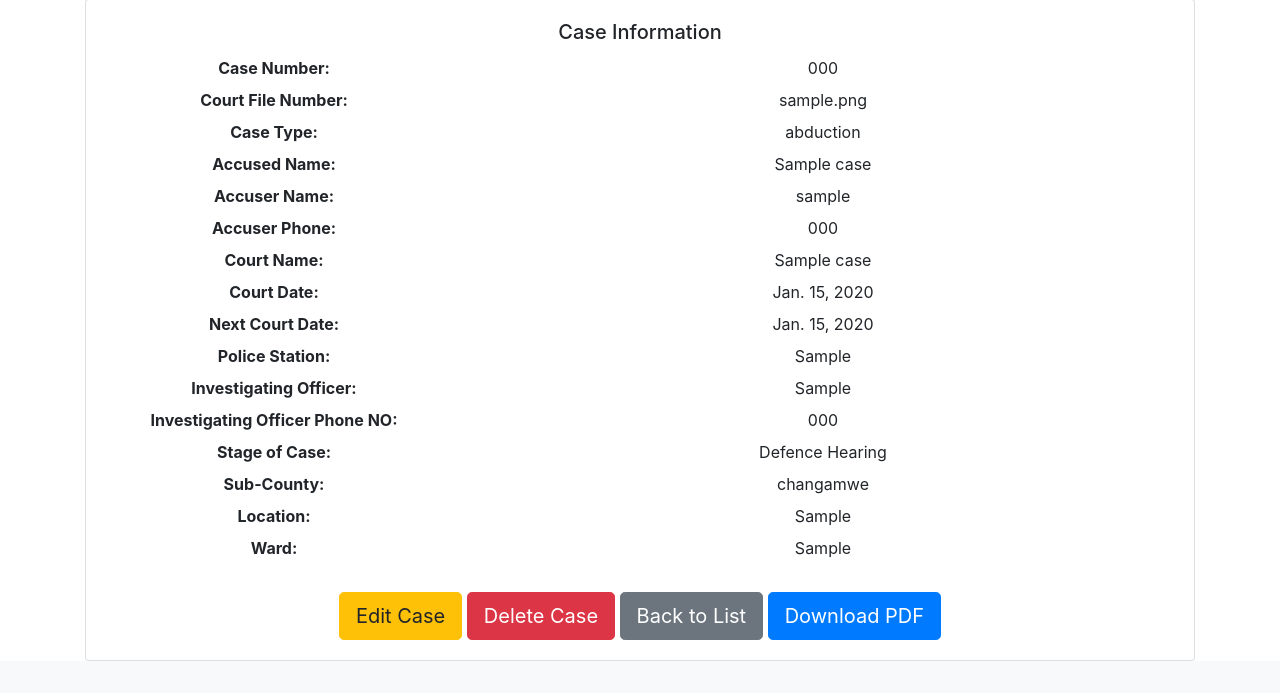
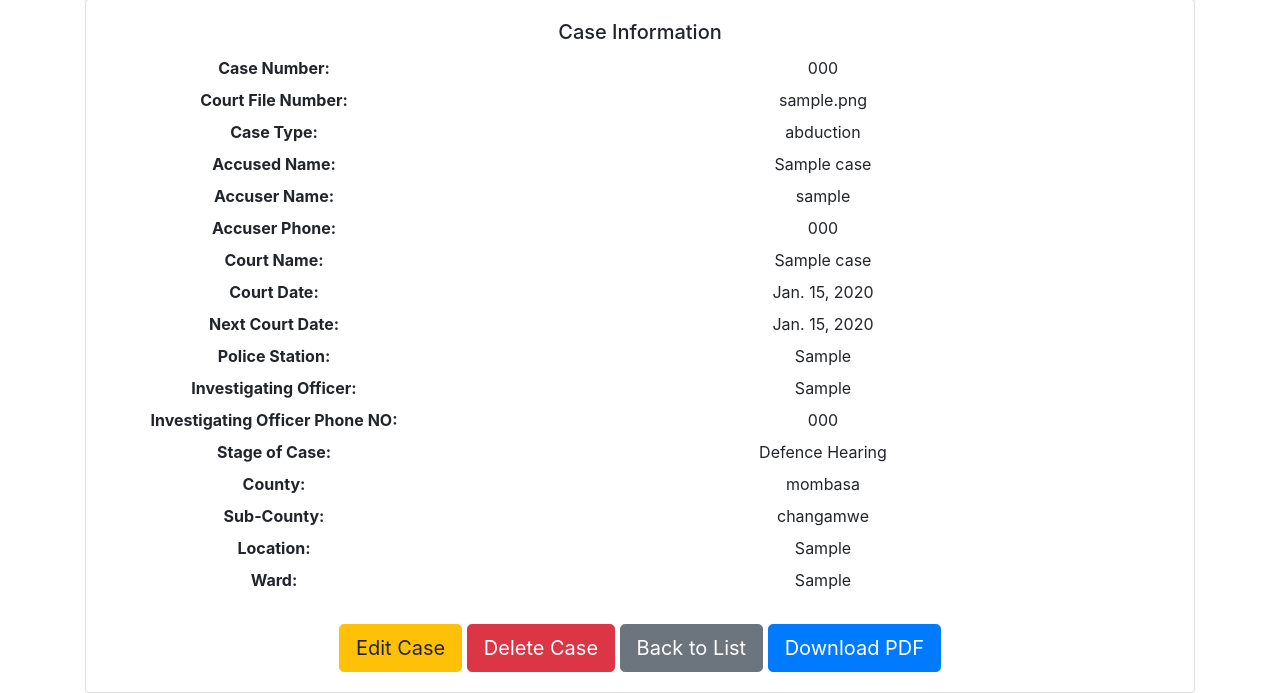
Before and after one commit to Rodgers1998/Gender-Case-System, a Django app: page /case/1/ in a window 1280 px wide. Shown: the part 143-836 px from the top of the page. Before the commit the page ends 804 px from the top, so only its background shows below. Run offline with Django 5.2, Linux system fonts and the light colour scheme; a user stored in the database is signed in; tables that the repository leaves empty hold one stand-in row (values such as "Sample post"); some libraries are stand-ins or nearby versions.

Commit message:
Update dependencies

```diff
--- a/cases/templates/cases/case_detail.html
+++ b/cases/templates/cases/case_detail.html
@@ -46,7 +46,10 @@
                 <dt class="col-sm-4">Stage of Case:</dt>
                 <dd class="col-sm-8">{{ case.get_stage_of_case_display }}</dd>
 
-                <dt class="col-sm-4">Sub-County:</dt>
+                <dt class="col-sm-4">County:</dt>  <!-- Added County field -->
+                <dd class="col-sm-8">{{ case.county }}</dd>
+
+                <dt class="col-sm-4">Sub-County:</dt>  <!-- Already present Sub-County field -->
                 <dd class="col-sm-8">{{ case.sub_county }}</dd>
 
                 <dt class="col-sm-4">Location:</dt>
@@ -54,14 +57,13 @@
 
                 <dt class="col-sm-4">Ward:</dt>
                 <dd class="col-sm-8">{{ case.ward }}</dd>
-
             </dl>
 
             <div class="mt-4">
                 <a href="{% url 'case_update' case.pk %}" class="btn btn-warning btn-lg">Edit Case</a>
                 <a href="{% url 'case_delete' case.pk %}" class="btn btn-danger btn-lg">Delete Case</a>
                 <a href="{% url 'case_list' %}" class="btn btn-secondary btn-lg">Back to List</a>
-                <a href="{% url 'case_pdf' case.pk %}" class="btn btn-primary btn-lg">Download PDF</a> <!-- Added Download Button -->
+                <a href="{% url 'case_pdf' case.pk %}" class="btn btn-primary btn-lg">Download PDF</a>
             </div>
         </div>
     </div>
```
